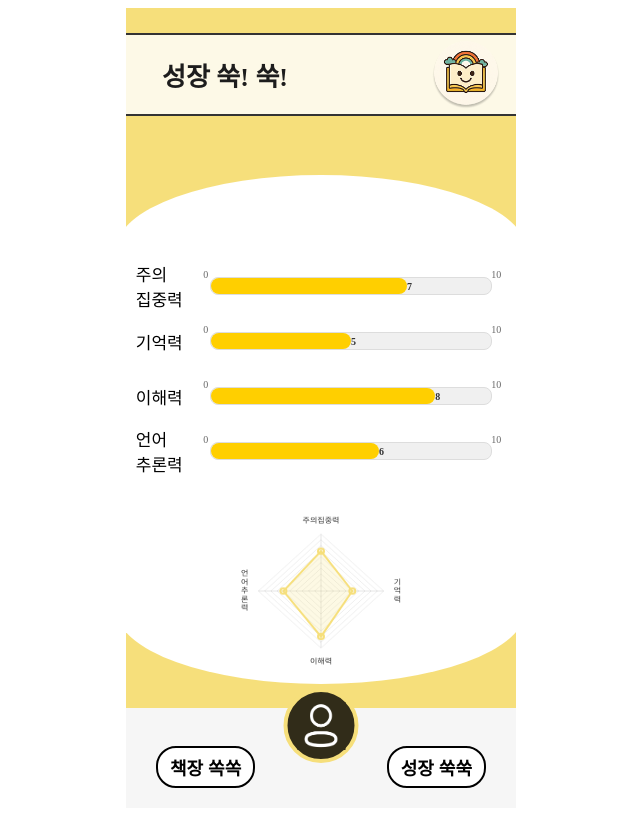
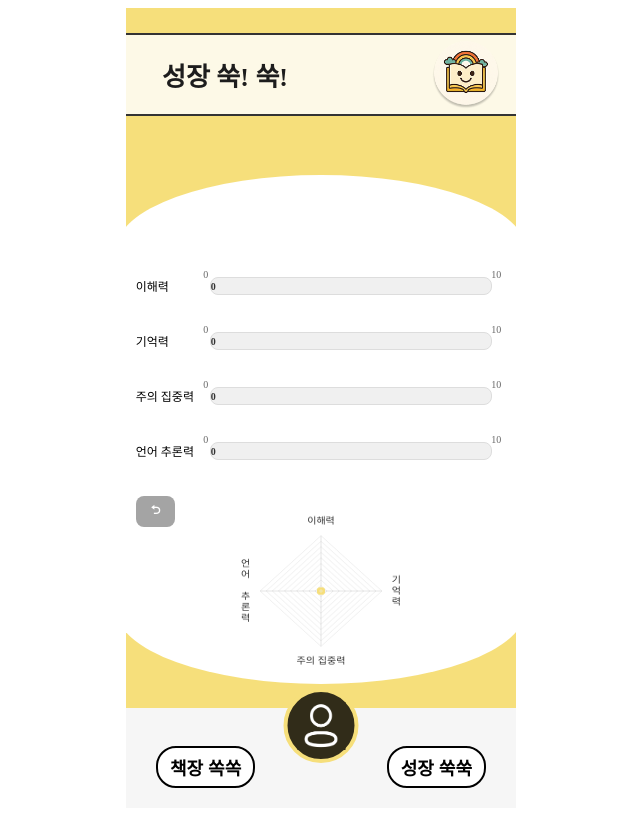
Before and after one commit to sanghuniolsida/frontend, a React (Create React App) app: page /stats in a window 1280 px wide. Shown: the whole page, without its empty margins (319-959 px from the left). Built offline with nearby package versions, Linux system fonts and the light colour scheme; a web font is replaced by a local one.

Commit message:
feat: 퀴즈 상태창 연결

```diff
--- a/src/pages/Quiz/index.js
+++ b/src/pages/Quiz/index.js
@@ -342,7 +342,18 @@ function Quiz() {
   };
 
   const handleFinishQuiz = () => {
-    navigate('/stats', { state: { scores } });
+    const prevScoresRaw = localStorage.getItem('quizScores');
+    const prevScores = prevScoresRaw ? JSON.parse(prevScoresRaw) : {};
+
+    // 기존 점수 + 현재 점수 누적
+    const mergedScores = { ...prevScores };
+
+    Object.entries(scores).forEach(([category, count]) => {
+      mergedScores[category] = (mergedScores[category] || 0) + count;
+    });
+
+    localStorage.setItem('quizScores', JSON.stringify(mergedScores));
+    navigate('/stats');
   };
 
   return (
@@ -409,18 +420,16 @@ function Quiz() {
             ))}
           </div>
 
-          <div className="quiz-submit-section">
-            <button onClick={handleSubmit}>제출</button>
-          </div>
-
           <div className="quiz-nav-buttons">
             <button onClick={handleQuestionPrev}>이전</button>
             <button onClick={handleQuestionNext}>다음</button>
           </div>
 
-          <div style={{ textAlign: 'center', marginTop: '20px' }}>
+          <div className="quiz-bottom-buttons">
+            <button onClick={handleSubmit}>제출</button>
             <button onClick={handleFinishQuiz}>퀴즈 끝내기</button>
           </div>
+
         </div>
       </div>
     </Main>
--- a/src/pages/Quiz/quiz.css
+++ b/src/pages/Quiz/quiz.css
@@ -212,3 +212,25 @@
   padding: 10px 20px;
   font-size: 20px;
 }
+
+.quiz-bottom-buttons {
+  display: flex;
+  justify-content: center;
+  gap: 5px;
+  margin-top: 20px;
+}
+
+.quiz-bottom-buttons button {
+  padding: 5px 15px;
+  font-size: 12px;
+  font-weight: bold;
+  border: none;
+  border-radius: 10px;
+  background-color: #f6df7b;
+  cursor: pointer;
+  transition: background-color 0.2s ease;
+}
+
+.quiz-bottom-buttons button:hover {
+  background-color: #f2c94c;
+}
--- a/src/pages/StatsPage/chartConfig.js
+++ b/src/pages/StatsPage/chartConfig.js
@@ -1,28 +1,16 @@
-// 공통 차트 설정 및 통계 데이터
 export const stats = [
-  { label: '주의\n집중력', value: 7 },
-  { label: '기억력', value: 5 },
-  { label: '이해력', value: 8 },
-  { label: '언어\n추론력', value: 6 },
+  { key: '이해력', label: '이해력', value: 0 },
+  { key: '기억력', label: '기억력', value: 0 },
+  { key: '주의 집중력', label: '주의 집중력', value: 0 },
+  { key: '언어 추론력', label: '언어 추론력', value: 0 },
 ];
 
-export const radarData = {
-  labels: stats.map((s) => s.label),
-  datasets: [
-    {
-      label: '능력치',
-      data: stats.map((s) => s.value * 10),
-      backgroundColor: 'rgba(246,223,123,0.2)',
-      borderColor: '#F6DF7B',
-      borderWidth: 2,
-      fill: true,
-    },
-  ],
-};
-
+// 레이더 차트 옵션 설정
 export const radarOptions = {
   maintainAspectRatio: false,
-  layout: { padding: { top: 20, bottom: 20, left: 20, right: 20 } },
+  layout: {
+    padding: { top: 20, bottom: 20, left: 20, right: 20 },
+  },
   scales: {
     r: {
       min: 0,
@@ -31,19 +19,21 @@ export const radarOptions = {
       ticks: { display: false },
       pointLabels: {
         color: '#333',
-        font: { size: 8 },
+        font: { size: 10 },
         padding: 10,
         callback: (label, index) => {
           const clean = label.replace(/\n/g, '');
-          // 기억력(1)과 언어추론력(3)은 배열로 반환해 세로 표시
+          // 기억력(1)과 언어추론력(3)은 세로로 출력되게 배열로 반환
           if (index === 1 || index === 3) {
             return clean.split('');
           }
-          // 나머지는 가로 문자열로 표시
+          // 나머지는 가로 문자열로 출력
           return clean;
         },
       },
     },
   },
-  plugins: { legend: { display: false } },
+  plugins: {
+    legend: { display: false },
+  },
 };
--- a/src/pages/StatsPage/index.js
+++ b/src/pages/StatsPage/index.js
@@ -1,6 +1,6 @@
 import React, { useState } from 'react';
 import Main from '../../components/Main';
-import { useNavigate } from 'react-router-dom';
+import { useLocation } from 'react-router-dom';
 import {
   Chart as ChartJS,
   RadialLinearScale,
@@ -25,21 +25,26 @@ ChartJS.register(
 );
 
 function StatsPage() {
-  const navigate = useNavigate();
 
-  // 상태로 stats 데이터 관리
-  const [stats, setStats] = useState(initialStats);
+  const [stats, setStats] = useState(() => {
+    const stored = localStorage.getItem('quizScores');
+    const scoreData = stored ? JSON.parse(stored) : null;
 
-  // 막대 클릭 시 값 변경 함수
-  const handleBarClick = (index) => {
-    setStats((prevStats) => {
-      const newStats = [...prevStats];
-      // 값을 1씩 증가시키되 10을 넘으면 1로 리셋
-      newStats[index].value =
-        newStats[index].value >= 10 ? 1 : newStats[index].value + 1;
-      return newStats;
-    });
+    if (scoreData) {
+      return initialStats.map((s) => ({
+        ...s,
+        value: scoreData[s.key] || 0, // label 대신 key 사용
+      }));
+    }
+    return initialStats;
+  });
+
+
+  const handleReset = () => {
+    localStorage.removeItem('quizScores');
+    setStats(initialStats.map((s) => ({ ...s, value: 0 })));
   };
+
 
   // 실시간 레이더 데이터 생성
   const radarData = {
@@ -62,7 +67,7 @@ function StatsPage() {
         <div className="circle-deco top1" />
         <div className="stats-box">
           <div className="progress-list">
-            {stats.map((s, index) => (
+            {stats.map((s) => (
               <div key={s.label} className="progress-item">
                 <span className="label">{s.label}</span>
                 <span className="end-label">0</span>
@@ -75,6 +80,9 @@ function StatsPage() {
                 <span className="end-label">10</span>
               </div>
             ))}
+            <div>
+              <button className="reset-button" onClick={handleReset}>⮌</button>
+            </div>
           </div>
           <div className="radar-wrapper">
             <Radar data={radarData} options={radarOptions} />
@@ -83,7 +91,6 @@ function StatsPage() {
         <div className="circle-deco bottom1" />
       </div>
     </Main>
-
   );
 }
 
--- a/src/pages/StatsPage/stats.css
+++ b/src/pages/StatsPage/stats.css
@@ -79,7 +79,7 @@
 .label {
   width: 60px;
   text-align: left;
-  font-size: 17px;
+  font-size: 12px;
   white-space: pre-line;
 }
 
@@ -135,3 +135,19 @@
   width: 200px !important;
   height: 200px !important;
 }
+
+.reset-button {
+  padding: 5px 15px;
+  font-size: 12px;
+  border: none;
+  border-radius: 8px;
+  background-color: #a4a4a4;
+  color: white;
+  font-weight: bold;
+  cursor: pointer;
+  transition: background-color 0.2s ease;
+}
+
+.reset-button:hover {
+  background-color: #ff5252;
+}
```
